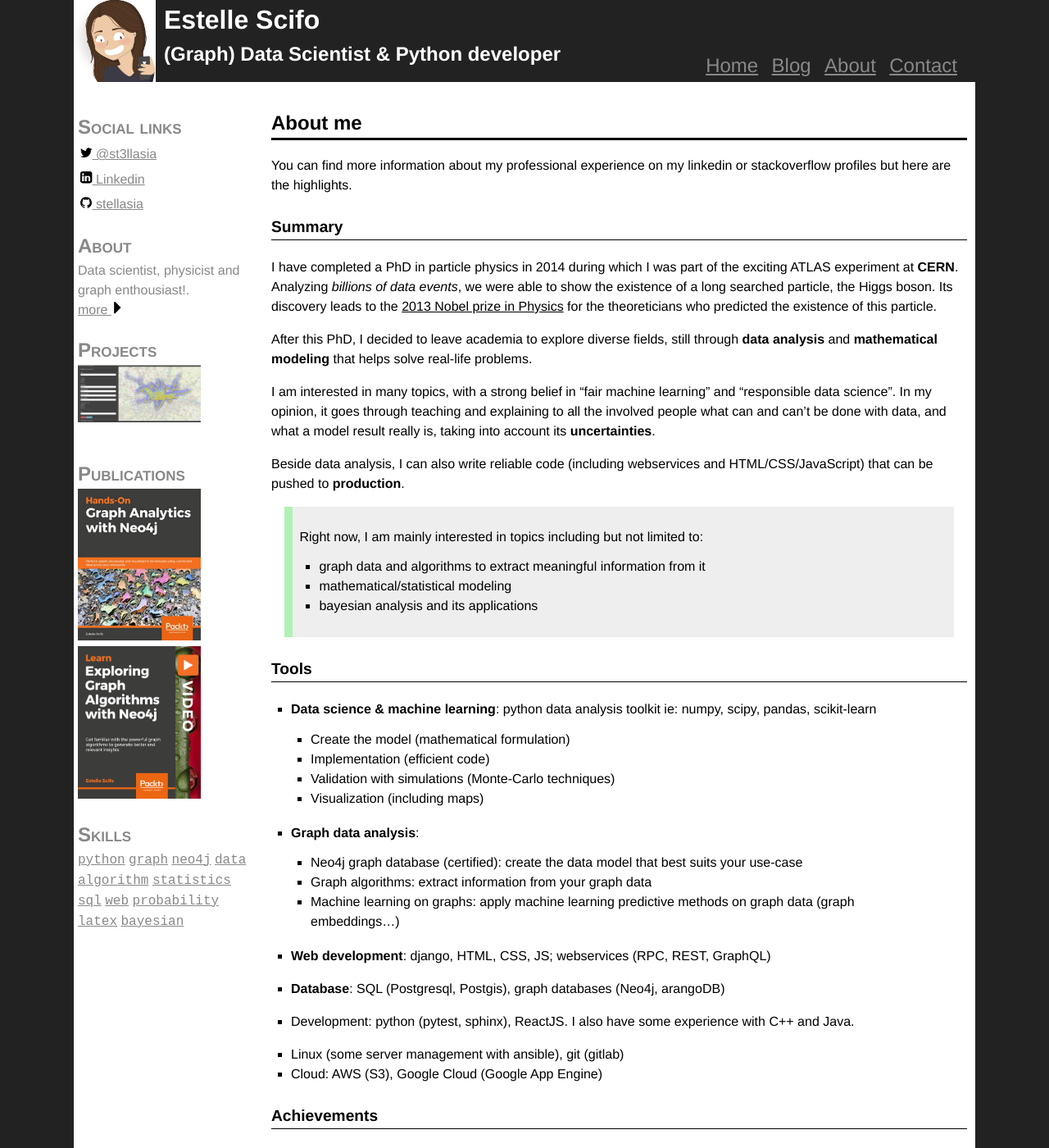
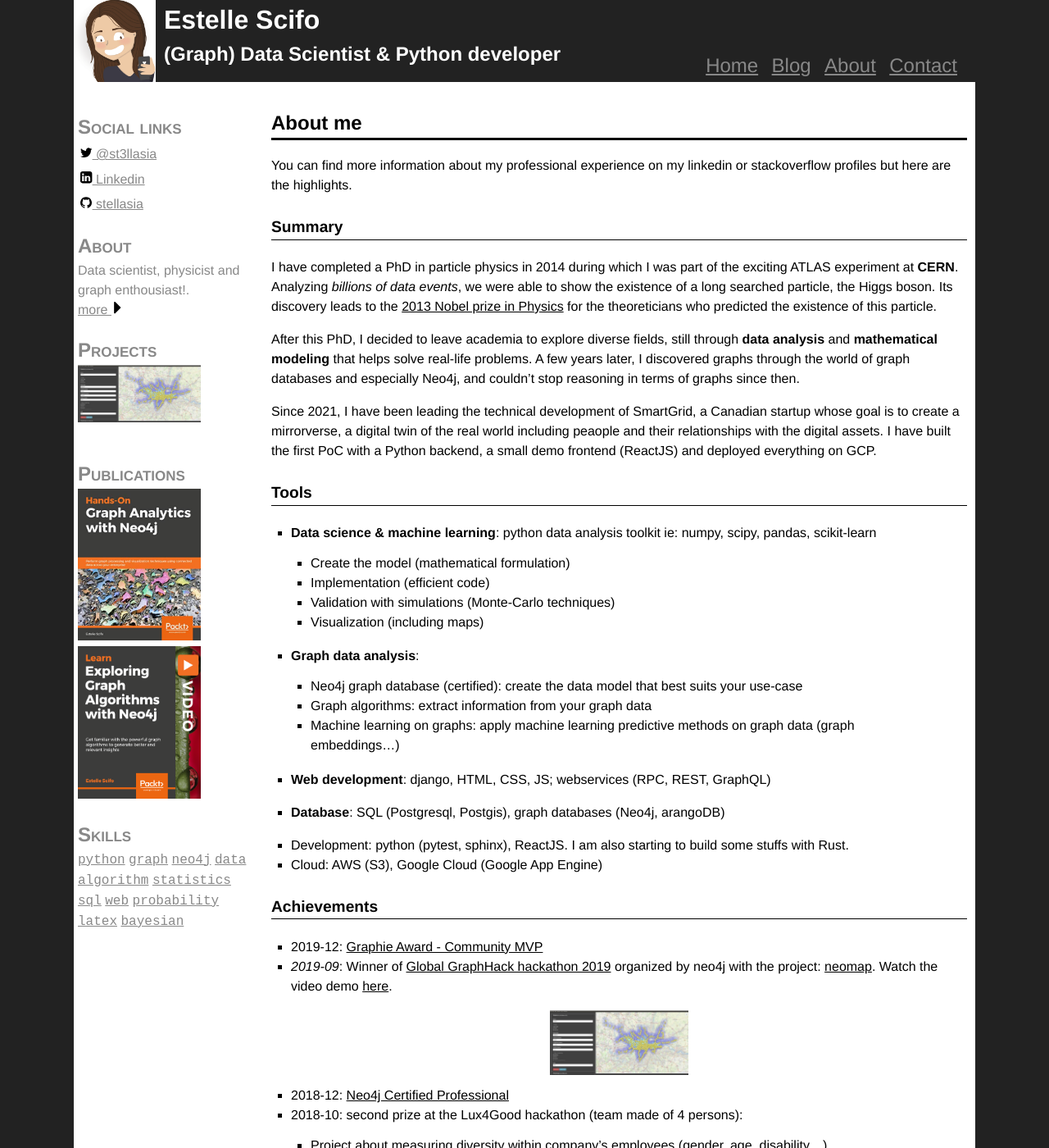
Before and after one commit to stellasia/stellasia.github.io, a Jekyll site: the page built from about.md, in a window 1280 px wide and 1400 px high. Shown: the whole window at 82% size. Built offline with Jekyll 4.4.1, drawn with Linux system fonts in a browser that asks for light colours; some of the changed text lies outside the part shown.

Commit message:
Update about.md

```diff
--- a/about.md
+++ b/about.md
@@ -11,10 +11,11 @@
 
 I have completed a PhD in particle physics in 2014 during which I was part of the exciting ATLAS experiment at **CERN**. Analyzing *billions of data events*, we were able to show the existence of a long searched particle, the Higgs boson. Its discovery leads to the [2013 Nobel prize in Physics](https://www.nobelprize.org/prizes/physics/2013/summary/) for the theoreticians who predicted the existence of this particle.
 
-After this PhD, I decided to leave academia to explore diverse fields, still through **data analysis** and **mathematical modeling** that helps solve real-life problems.
+After this PhD, I decided to leave academia to explore diverse fields, still through **data analysis** and **mathematical modeling** that helps solve real-life problems. A few years later, I discovered graphs through the world of graph databases and especially Neo4j, and couldn't stop reasoning in terms of graphs since then.
 
-I am interested in many topics, with a strong belief in "fair machine learning" and "responsible data science". In my opinion, it goes through teaching and explaining to all the involved people what can and can't be done with data, and what a model result really is, taking into account its **uncertainties**.
+Since 2021, I have been leading the technical development of SmartGrid, a Canadian startup whose goal is to create a mirrorverse, a digital twin of the real world including peaople and their relationships with the digital assets. I have built the first PoC with a Python backend, a small demo frontend (ReactJS) and deployed everything on GCP.
 
+<!--
 Beside data analysis, I can also write reliable code (including webservices and HTML/CSS/JavaScript) that can be pushed to **production**.
 
 <div class="info">
@@ -27,7 +28,6 @@
 </p>
 </div>
 
-<!--
 <div class="warning text-center text-red">
 <a href="/contact">Let's talk!</a>
 </div>
@@ -56,9 +56,7 @@
 
 - **Database**: SQL (Postgresql, Postgis), graph databases (Neo4j, arangoDB)
 
-- Development: python (pytest, sphinx), ReactJS. I also have some experience with C++ and Java.
-
-- Linux (some server management with ansible), git (gitlab)
+- Development: python (pytest, sphinx), ReactJS. I am also starting to build some stuffs with Rust.
 
 - Cloud: AWS (S3), Google Cloud (Google App Engine)
 
@@ -103,15 +101,16 @@
 
 # Work Experience
 
+- From 2021: **CTO & co-founder** at [SmartGrid](smartgrid.id) (remote company)
 
-- _2020-04 / today_: **Data scientist & backend developer** at Deleev (www.labellevie.com), dark grocery:
-    - Logistics and automation through operation research tools (delivery routes and dispatch based on business constraints)
+- _2020-04 / 2021-07_: **Data scientist & backend developer** at Deleev (www.labellevie.com), dark grocery mainly operating in Paris, France:
+    - Logistics and automation through operation research tools (delivery routes and order dispatch on available drivers based on business constraints)
     - Code migration to newer package versions (including Python (3.4 => 3.8) and Django (1.9 => 2.2))
 
 - _2011 / today_: **Teaching**
     - _2018-_ : remote mentor (python, neo4j, data science, sql)
-    - _2014-_ : private lessons, maths and physics, French A-level equivalent
-    - _2011-2014_: python practical works for undergraduate students
+    - _2014-_ : private lessons, maths and physics, preparation for the French A-level equivalent
+    - _2011-2014_: Python practical works for undergraduate students
 
 
 - _2018-10 / 2020-03_ : **Lead Data Scientist** at Motion-S (www.motion-s.com) (startup in the mobility area, Luxembourg):
```
